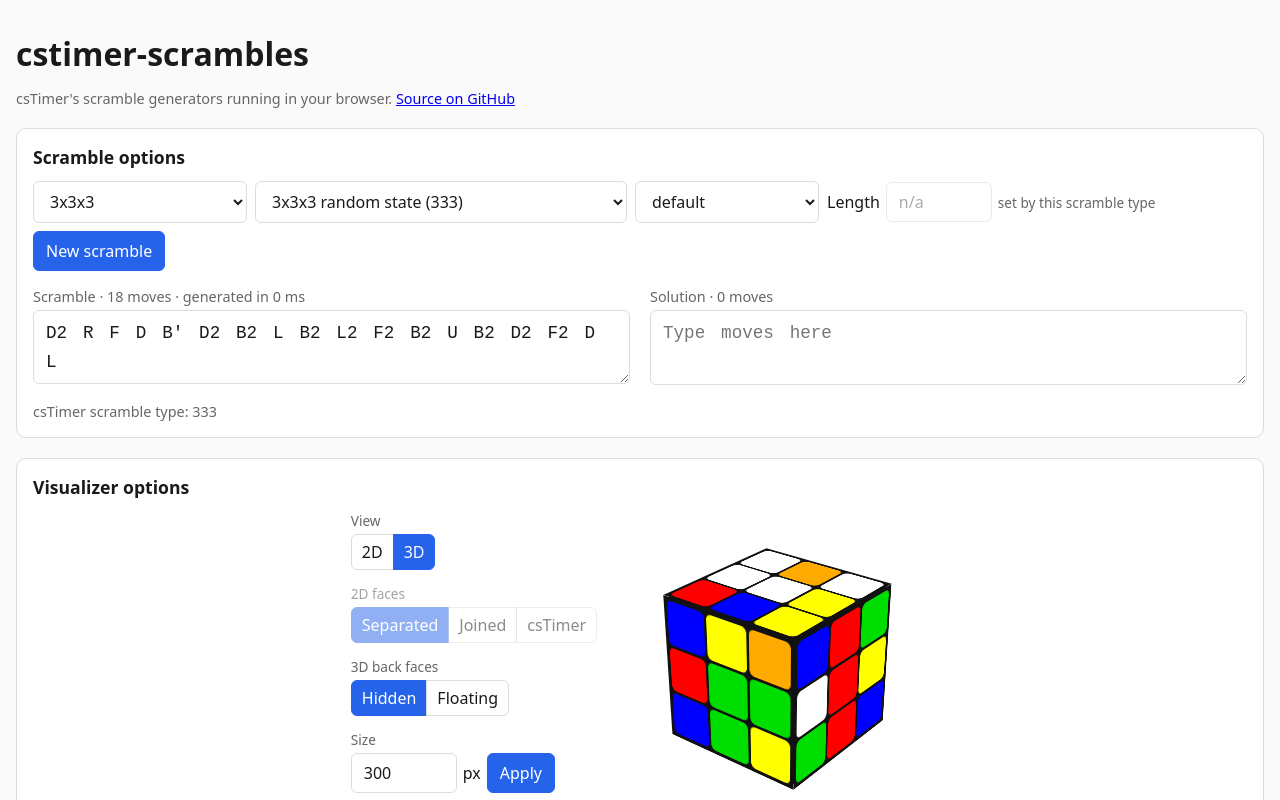
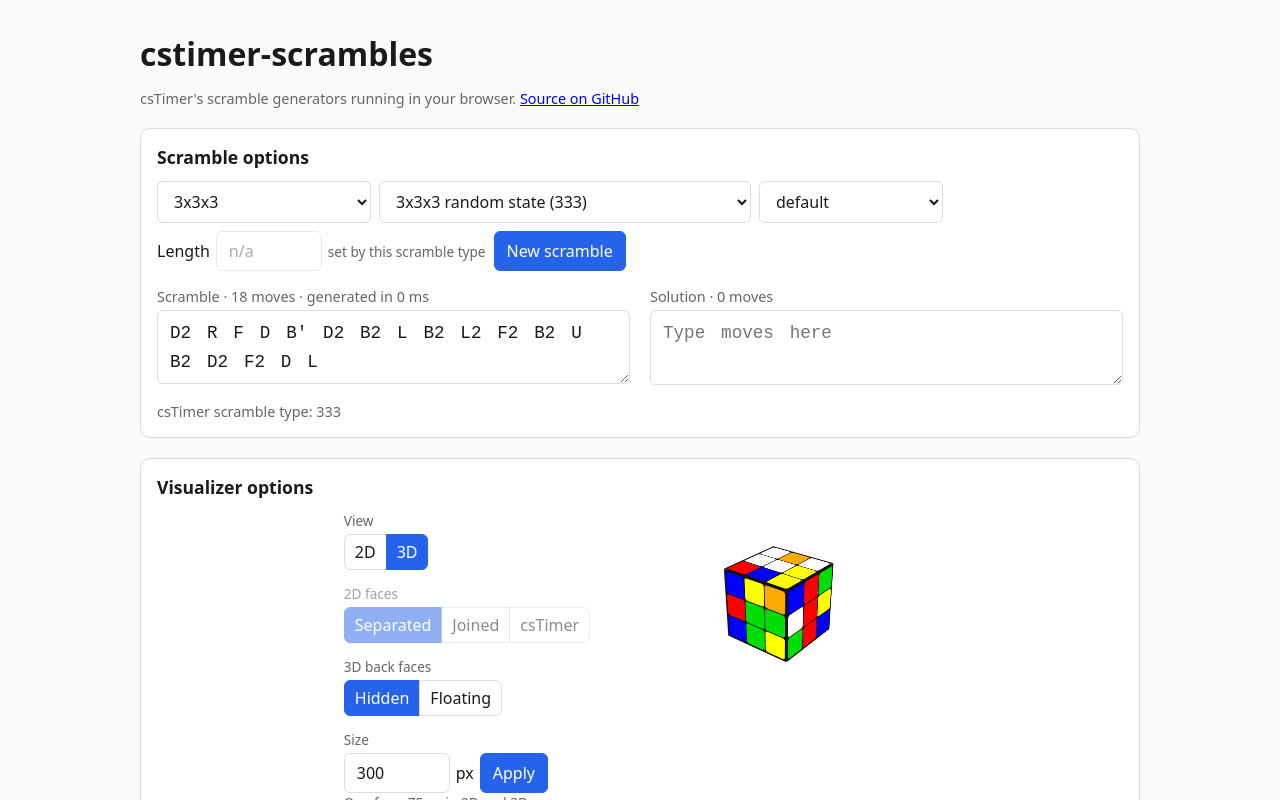
Before and after one commit to Cubing-Way/cstimer-scrambles, a plain HTML site: page index.html in a window 1280 px wide. Both pictures are taken after a click on the button "3D". Shown: the top 800 px of the page. Drawn offline with Linux system fonts and the light colour scheme.

Commit message:
deploy: 126a76f61c0f1ad4a14422d7db4955c12b17795f

```diff
--- a/index.html
+++ b/index.html
@@ -31,8 +31,9 @@
         color: var(--fg);
         font-family: system-ui, sans-serif;
       }
+      /* Between the old side-by-side panels and the full 1280px. */
       main {
-        max-width: 1280px;
+        max-width: 1000px;
         margin: 0 auto;
       }
       h1 {
@@ -337,6 +338,7 @@
                   px
                   <button type="submit">Apply</button>
                 </div>
+                <span class="note" id="face-size"></span>
               </form>
               <div class="option" id="colors-option">
                 <span>Colors</span>
@@ -415,7 +417,12 @@
       function draw() {
         const puzzle = current();
         puzzle.setImageSize(imageSize);
-        $('stage').style.width = `${imageSize}px`;
+        // Wide enough for the widest picture: the cube's separated faces, a face being a
+        // quarter of the size in 2D and 3D alike.
+        $('stage').style.width = `${Math.ceil(imageSize * 1.045)}px`;
+        $('face-size').textContent = puzzle.has3DView()
+          ? `One face: ${imageSize / 4} px in 2D and 3D`
+          : '';
         const ms = scrambleTimes.get(puzzle.id);
         scrambleLabel.textContent =
           `Scramble · ${moves(puzzle.getScrambleMoveCount())}` +
--- a/index.mjs
+++ b/index.mjs
@@ -2613,8 +2613,9 @@
 }
 /**
 * Draws a size x size x size cube unfolded, as an SVG string, with each face's sticker
-* colors in the order `Puzzle.getStickers()` gives them. `width` sets the SVG's width in
-* pixels (the height follows); without it a face is 100 pixels wide.
+* colors in the order `Puzzle.getStickers()` gives them. A face is `width / 4` pixels wide,
+* the same as in the 3D view, so the joined faces are `width` pixels wide and the separated
+* ones a little wider for the gaps; without it a face is 100 pixels wide.
 */
 function drawCubeNet(size, stickers, layout = "separated", width) {
 	const step = SIDE + (layout === "joined" ? 0 : FACE_GAP);
@@ -2635,7 +2636,7 @@
 			parts.push(`<rect x="${round(x)}" y="${round(y)}" width="${round(cell)}" height="${round(cell)}" rx="${radius}" fill="${colors[i] ?? BLACK}"/>`);
 		}
 	}
-	const pxWidth = width ?? w;
+	const pxWidth = width === void 0 ? w : width / 4 * (w / SIDE);
 	return `<svg viewBox="0 0 ${w} ${h}" width="${round(pxWidth)}" height="${round(pxWidth * h / w)}" xmlns="http://www.w3.org/2000/svg">${parts.join("")}</svg>`;
 }
 /**
@@ -2685,17 +2686,17 @@
 	]
 ];
 const place = (axis, degrees) => `rotate${axis.toUpperCase()}(${degrees}deg)`;
-/** The camera's distance and, with floating faces, the cube's side, in cqmin (see STYLE). */
-const CAMERA = 300;
-const FLOATING_SIDE = 25;
-/** The floating copies are this much smaller than the faces. */
-const COPY_SCALE = .7;
+/** How far the camera is from the cube's center, in cube sides. */
+const CAMERA = 5.8;
 /**
-* How far the copies' centers are from the cube's center, in cube sides: the cube reaches
-* at most 0.94 of a side from its center on the screen (half its diagonal, a little more
-* where it is nearer the camera), and a copy at most 0.5, so they never meet.
+* How wide the view is, in cube sides: room for the cube from any angle, and with floating
+* faces room for the copies around it too. With a width set, a face is `width / 4` pixels,
+* as in the flat picture, so the view with floating faces is `width` pixels wide.
 */
-const COPY_DISTANCE = 1.5;
+const VIEW_SIDES = {
+	hidden: 2.4,
+	floating: 4
+};
 /** How far the view is turned, in degrees: tilted toward you, then turned sideways. */
 const START_ANGLE = {
 	x: -28,
@@ -2718,10 +2719,10 @@
 /* The camera. Its distance is in cqmin, which only follows the box from inside it (on the
    box itself it would follow the window), so the camera moves back as the cube grows. */
 .cstimer-3d-scene {
-  --side: 52cqmin;
+  --side: ${100 / VIEW_SIDES.hidden}cqmin;
   position: absolute;
   inset: 0;
-  perspective: ${CAMERA}cqmin;
+  perspective: calc(var(--side) * ${CAMERA});
 }
 .cstimer-3d-cube {
   position: absolute;
@@ -2752,16 +2753,12 @@
 .cstimer-3d-face > div {
   border-radius: 12%;
 }
-/* With floating faces the cube is smaller, to leave room around it for the copies. */
 .cstimer-3d-floating .cstimer-3d-scene {
-  --side: ${FLOATING_SIDE}cqmin;
-}
-/* A flat copy of a face at the back, shown beside the cube (placed by placeCopies). */
+  --side: ${100 / VIEW_SIDES.floating}cqmin;
+}
+/* A copy of a face at the back, a little way out from it and seen from behind, so it shows
+   the face as it would look through a glass cube (shown by placeCopies). */
 .cstimer-3d-copy {
-  inset: 0;
-  margin: auto;
-  width: var(--side);
-  height: var(--side);
   backface-visibility: visible;
   display: none;
 }
@@ -2826,49 +2823,15 @@
 	];
 }
 /**
-* With floating faces, shows a flat copy of each face at the back beside the cube, on a
-* ring around it so the cube never covers it. Each copy sits on the side its face points
-* to, and is turned and mirrored the way the face would look through a glass cube, so its
-* stickers line up with the ones they touch on the cube.
+* With floating faces, shows the copies of the faces at the back: those whose plane the
+* camera is behind.
 */
 function placeCopies(view) {
 	const turned = multiply(rotation("x", view.angle.x), rotation("y", view.angle.y));
-	const faces = FACES.map(([, axis, degrees]) => {
-		const m = multiply(turned, rotation(axis, degrees));
-		return {
-			across: column(m, 0),
-			down: column(m, 1),
-			out: column(m, 2)
-		};
-	});
-	const back = faces.map((face) => view.floating && face.out[2] < .5 * (FLOATING_SIDE / CAMERA));
-	const length = (x, y) => Math.hypot(x, y);
-	const clear = faces.filter((face, i) => back[i] && length(face.out[0], face.out[1]) >= .3);
-	let room = [0, 0];
-	for (const { out } of clear) {
-		const l = length(out[0], out[1]);
-		room = [room[0] - out[0] / l, room[1] - out[1] / l];
-	}
-	room = length(room[0], room[1]) < .1 ? [Math.SQRT1_2, Math.SQRT1_2] : room;
-	faces.forEach((face, i) => {
-		const copy = view.copies[i];
-		copy.style.display = back[i] ? "grid" : "none";
-		if (!back[i]) return;
-		const blend = Math.max(0, .3 - length(face.out[0], face.out[1])) / .3;
-		const roomLength = length(room[0], room[1]);
-		let x = face.out[0] + blend * room[0] / roomLength;
-		let y = face.out[1] + blend * room[1] / roomLength;
-		const l = length(x, y) || 1;
-		x = x / l * COPY_DISTANCE;
-		y = y / l * COPY_DISTANCE;
-		const [ax, ay] = [-face.across[0], -face.across[1]];
-		const [dx, dy] = [face.down[0], face.down[1]];
-		const wa = (ax * ax + ay * ay) ** 2;
-		const wd = (dx * dx + dy * dy) ** 2;
-		const fromAcross = Math.atan2(ay, ax);
-		const fromDown = Math.atan2(-dx, dy);
-		const angle = Math.atan2(wa * Math.sin(fromAcross) + wd * Math.sin(fromDown), wa * Math.cos(fromAcross) + wd * Math.cos(fromDown));
-		copy.style.transform = `translate(calc(var(--side) * ${x.toFixed(4)}), calc(var(--side) * ${y.toFixed(4)})) rotate(${angle.toFixed(4)}rad) scale(-0.7, ${COPY_SCALE})`;
+	FACES.forEach(([, axis, degrees], i) => {
+		const out = column(multiply(turned, rotation(axis, degrees)), 2);
+		const back = view.floating && out[2] < .5 / CAMERA;
+		view.copies[i].style.display = back ? "grid" : "none";
 	});
 }
 /** The views already drawn, by the element they are in, so drawing again updates them. */
@@ -2935,10 +2898,15 @@
 		core.style.transform = `${place(axis, degrees)} translateZ(calc(var(--side) * 0.48))`;
 		cube.append(core);
 	}
-	const copies = FACES.map(([name]) => makeFace(name, "cstimer-3d-face cstimer-3d-copy"));
+	const copies = FACES.map(([name, axis, degrees]) => {
+		const copy = makeFace(name, "cstimer-3d-face cstimer-3d-copy");
+		copy.style.transform = `${place(axis, degrees)} translateZ(calc(var(--side) * 1.5))`;
+		cube.append(copy);
+		return copy;
+	});
 	const scene = doc.createElement("div");
 	scene.className = "cstimer-3d-scene";
-	scene.append(...copies, cube);
+	scene.append(cube);
 	box.append(scene);
 	element.replaceChildren(box);
 	const view = {
@@ -2957,7 +2925,9 @@
 /**
 * Draws a size x size x size cube in `element` (replacing what is in it), with each
 * face's sticker colors in the order U R F D L B, as `Puzzle.getStickers()` gives them.
-* The view is `width` pixels wide and as tall, or fills the element's width without it.
+* With a `width`, a face is `width / 4` pixels wide, as in the flat picture (the view is
+* square and `width` pixels wide with floating faces, a bit over half that without);
+* without it the view fills the element's width.
 * `hidden` says whether the faces at the back float around the cube (see `HiddenFaces`).
 * Drawing in the same element again only changes the colors, width and mode, so the
 * angle is kept.
@@ -2968,8 +2938,9 @@
 		view = createView(element, size, view ? view.angle : { ...START_ANGLE });
 		views.set(element, view);
 	}
-	view.box.style.width = width === void 0 ? "" : `${width}px`;
 	view.floating = hidden === "floating";
+	const sides = VIEW_SIDES[view.floating ? "floating" : "hidden"];
+	view.box.style.width = width === void 0 ? "" : `${width / 4 * sides}px`;
 	view.box.classList.toggle("cstimer-3d-floating", view.floating);
 	placeCopies(view);
 	FACES.forEach(([name], i) => {
@@ -3393,7 +3364,10 @@
 	/**
 	* Sets the width of `getImage()`'s SVG in pixels; the height follows the picture's
 	* shape. Without it the SVG keeps csTimer's own size. It can still be resized with CSS.
-	* It also sets the width (and height) of the `show3D` view.
+	* For cubes it sets the size of a face, `width / 4` pixels, the same in the picture (with
+	* any style but `'cstimer'`) and in the `show3D` view: the joined picture and the 3D view
+	* with floating faces are `width` pixels wide, the separated picture a little wider for
+	* its gaps and the 3D view with hidden faces a little over half as wide.
 	*/
 	setImageSize(width) {
 		if (!(width > 0) || !Number.isFinite(width)) throw new Error(`Image size must be a positive number of pixels, not ${width}`);
@@ -3421,8 +3395,9 @@
 	/**
 	* Picks what `show3D` does with the faces you can't see from where you look:
 	* - `'hidden'` (the default): they are hidden behind the cube, as on a real one.
-	* - `'floating'`: a flat copy of each of them floats beside the cube, on the side the
-	*   face points to, never covered by the cube, so every face can be seen at once.
+	* - `'floating'`: a copy of each of them, as big as the face, floats one cube side out
+	*   from it, seen as through a glass cube, so every face can be seen at once. A face
+	*   pointing straight away from you can still have its copy partly behind the cube.
 	*   Turning the cube swaps which faces float.
 	*/
 	setHiddenFaces(mode) {
@@ -3590,10 +3565,10 @@
 	}
 	/**
 	* Shows the cube in 3D inside `element` on a web page, as it is now (the same state as
-	* `getImage()`), with this puzzle's colors. It is as wide (and as tall) as the image
-	* size set with `setImageSize`, never wider than the element, or fills the element's
-	* width without one. Drag it with the mouse or a finger to look at every side. Call it again after changing the puzzle
-	* to update the view: the cube keeps the angle it was turned to. Only for cubes (see
+	* `getImage()`), with this puzzle's colors. Its faces are as big as in `getImage()` at the
+	* size set with `setImageSize` (see there), never wider than the element, or it fills
+	* the element's width without one. Drag it with the mouse or a finger to look at every
+	* side. Call it again after changing the puzzle to update the view: the cube keeps the angle it was turned to. Only for cubes (see
 	* `has3DView`), and only in a browser. `setHiddenFaces('floating')` also shows the faces
 	* at the back.
 	*/
```
